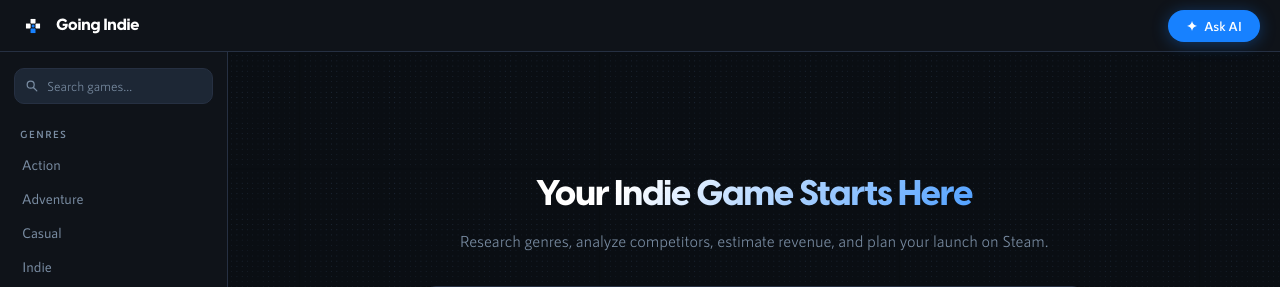
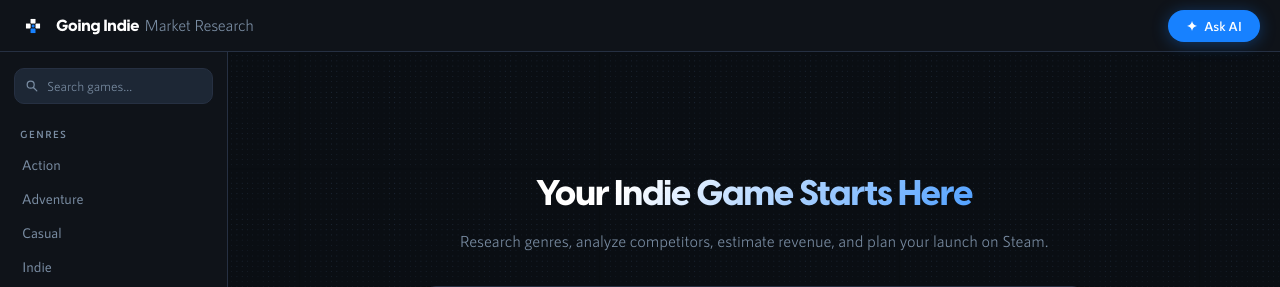
Before and after one commit to andrewmock96/Steam_Tool, a Flask app: page / in a window 1280 px wide. Shown: the top 287 px of the page. Run offline with Flask 3, Linux system fonts and the light colour scheme; data that the repository does not hold is empty.

Commit message:
Add 'Market Research' subtitle to brand name in topbar
Co-Authored-By: Claude Sonnet 4.6 <noreply@anthropic.com>

```diff
--- a/static/style.css
+++ b/static/style.css
@@ -153,6 +153,13 @@ body {
     font-weight: 800;
     color: #ffffff;
     letter-spacing: -0.2px;
+}
+
+.brand-sub {
+    font-family: var(--font-body);
+    font-weight: 400;
+    color: var(--text-muted);
+    margin-left: 2px;
 }
 
 .topbar-right #chat-toggle {
--- a/templates/index.html
+++ b/templates/index.html
@@ -22,7 +22,7 @@
                 <span></span><span></span><span></span>
             </button>
             <img src="/static/logo.png" alt="Going Indie" class="brand-logo">
-            <span class="brand-name">Going Indie</span>
+            <span class="brand-name">Going Indie <span class="brand-sub">Market Research</span></span>
         </div>
         <div id="sidebar-backdrop" class="sidebar-backdrop hidden"></div>
         <div class="topbar-right">
```
